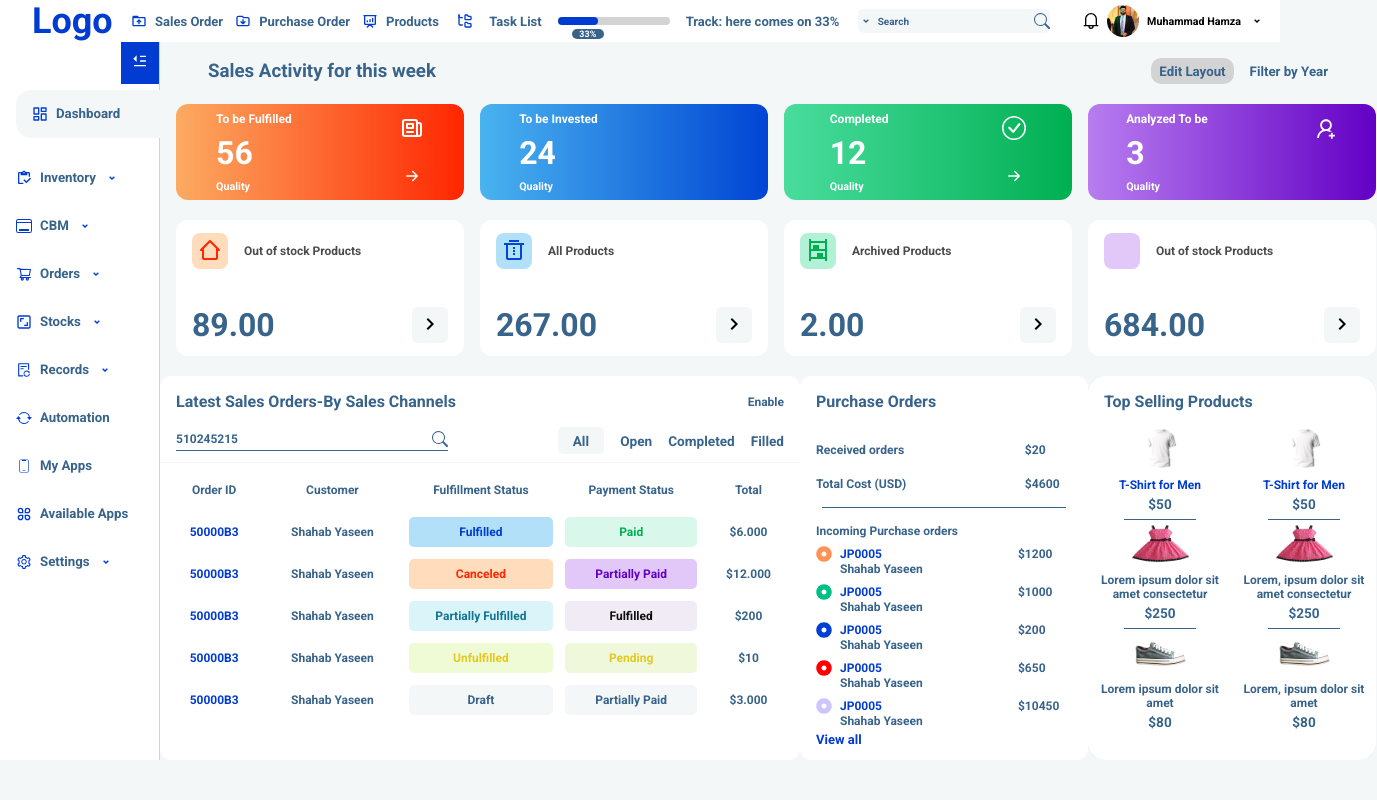
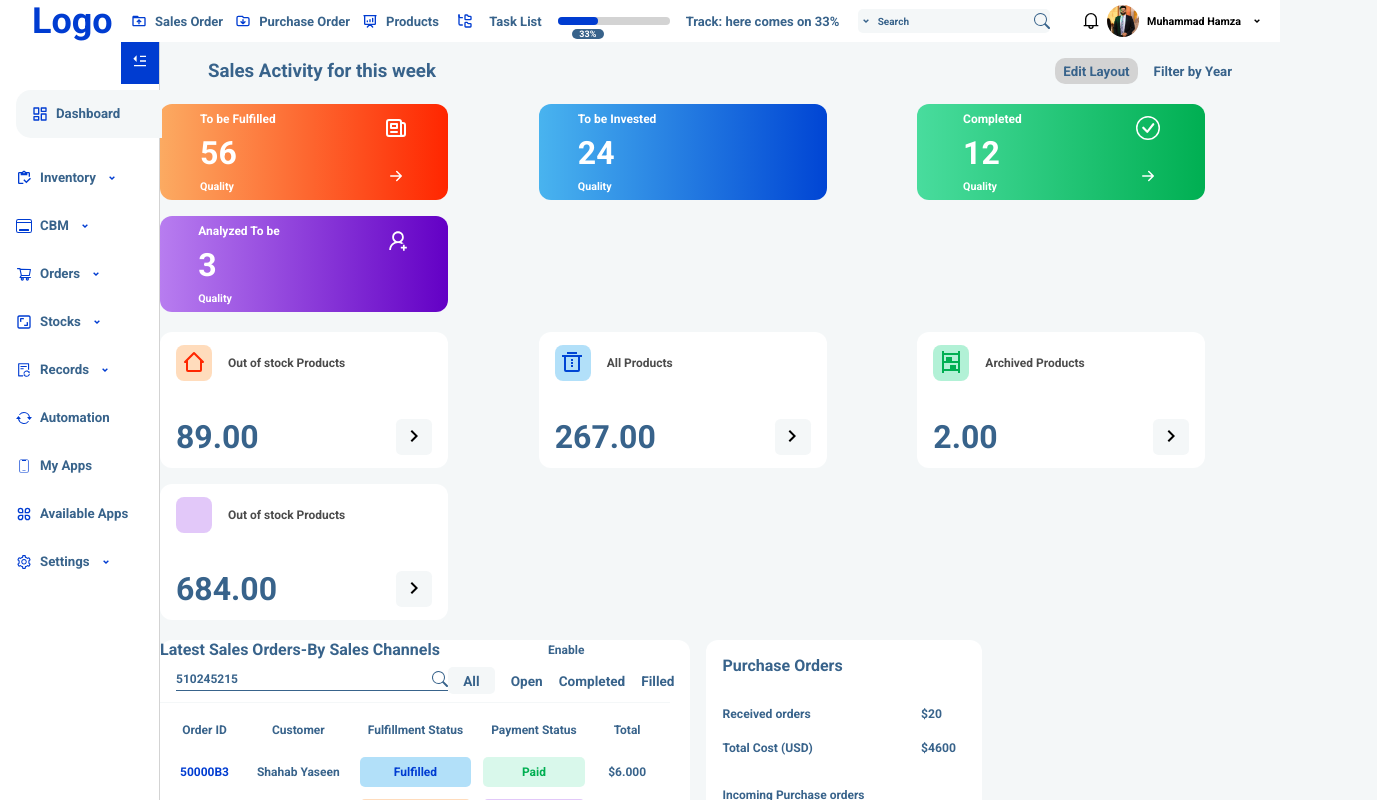
Before and after one commit to EdraakSystems/dashboard, a React (Create React App) app: page / in a window 1280 px wide. Shown: the top 800 px of the page, 1377 px wide, since content can reach past the window. Built offline with nearby package versions, Linux system fonts and the light colour scheme; some icons are missing.

Commit message:
media update dashboard

```diff
--- a/src/components/Dashboard/Dashboard.css
+++ b/src/components/Dashboard/Dashboard.css
@@ -30,7 +30,6 @@
     display: grid;
     grid-template-columns: repeat(auto-fill, minmax(18rem, 1fr));
     gap: 1rem;
-    margin-left: 1rem;
 }
 
 
@@ -39,7 +38,7 @@
     align-items: center;
     justify-content: space-evenly;
     color: white;
-    width: 18rem;
+    max-width: 18rem;
     height: 6rem;
     border-radius: 12px;
     padding: 0.5rem 0.75rem;
@@ -95,7 +94,6 @@
     display: grid;
     grid-template-columns: repeat(auto-fill, minmax(18rem, 1fr));
     gap: 1rem;
-    margin-left: 1rem;
 }
 
 .cards_2_data {
@@ -104,7 +102,7 @@
     justify-content: space-evenly;
     color: black;
     background-color: white;
-    width: 18rem;
+    max-width: 18rem;
     height: 8.5rem;
     border-radius: 12px;
     padding: 0.5rem 1rem;
@@ -178,8 +176,16 @@
 }
 
 .card_3 {
-    display: grid;
-    grid-template-columns: 2fr 1fr 1fr;
+    display: flex;
+    align-items: center;
+    gap: 1rem;
+    flex-wrap: wrap;
+}
+
+.card3_container {
+    display: flex;
+    align-items: center;
+    gap: 1rem;
 }
 
 .cards_3_data {
@@ -187,7 +193,7 @@
 }
 
 .cards_3_table {
-    width: 40rem;
+    max-width: 40rem;
     border-radius: 12px;
     background-color: white;
 }
@@ -196,7 +202,7 @@
     display: flex;
     align-items: center;
     justify-content: space-between;
-    margin: 1rem 1rem;
+    max-width: 80%;
 }
 
 .table_caption>h2 {
@@ -248,7 +254,7 @@
 }
 
 .table_data table {
-    width: 100%;
+    width: auto;
     text-align: center;
     border-top: 1px solid var(--bg_clr);
     border-collapse: separate;
@@ -393,7 +399,7 @@ td {
 .cards_3_purchase {
     display: flex;
     flex-direction: column;
-    width: 18rem;
+    max-width: 18rem;
     border-radius: 12px;
     background-color: white;
     gap: 1rem;
@@ -418,7 +424,7 @@ td {
 
 .horizontal_line {
     border: none;
-    width: 85%;
+    max-width: 85%;
     margin: 0 auto;
     border-top: 1px solid var(--sec_clr);
 }
@@ -495,8 +501,8 @@ td {
 
 .cards_3_top_selling {
     border-radius: 19px;
+    max-width: 18rem;
     background-color: white;
-    width: 18rem;
 }
 
 .cards_3_top_selling>h3 {
@@ -538,7 +544,7 @@ td {
 
 .products_hr {
     border: none;
-    width: 50%;
+    max-width: 50%;
     margin: 0.15rem auto;
     border-top: 1px solid var(--sec_clr);
 }
@@ -558,6 +564,7 @@ td {
     .cards {
         grid-template-columns: 1fr 1fr;
         grid-gap: 0.5rem;
+        max-width: 80%;
     }
 
     .cards_data {
@@ -569,11 +576,13 @@ td {
     .cards_2 {
         grid-template-columns: 1fr 1fr;
         grid-gap: 0.5rem;
+        max-width: 80%;
     }
 
     .card_3 {
         grid-template-columns: 1fr;
         gap: 0.5rem;
+        max-width: 80%;
     }
 
     .card_3 :nth-child(2) {
```
